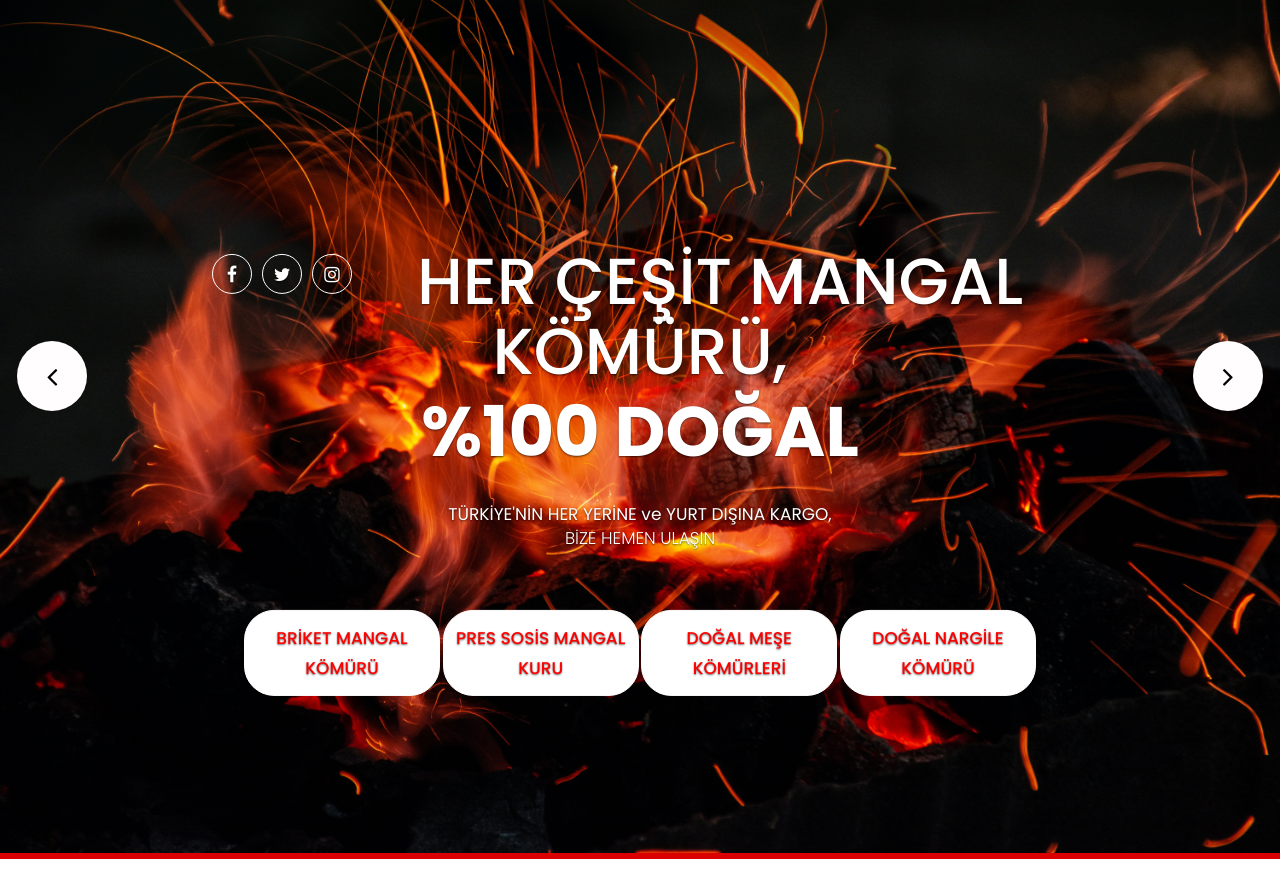
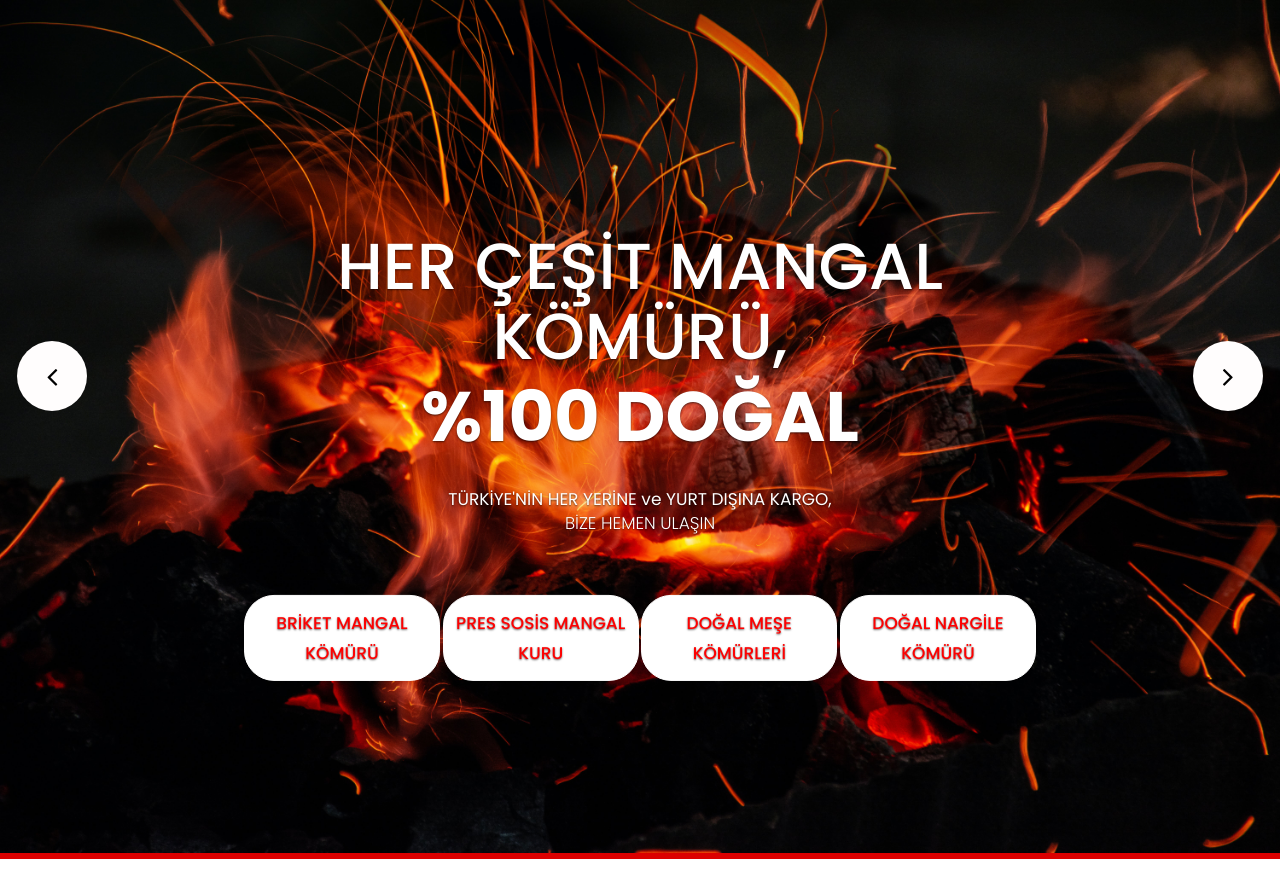
Before and after one commit to aoslu/herawebproje, a Django app: page / in a window 1280 px wide. Shown: the part 94-987 px from the top of the page. Run offline with Django 3.2, Linux system fonts and the light colour scheme; data comes from the database, SQL or seed files in the repository; some libraries are stand-ins or nearby versions.

Commit message:
revizeler1

```diff
--- a/herapp/templates/ev/anasayfa.html
+++ b/herapp/templates/ev/anasayfa.html
@@ -7,11 +7,6 @@
                 <img class="first-slide" src="{%static 'ev/assets/images/xd2.jpg'%}" alt="First slide">
                 <div class="container">
                     <div class="carousel-caption relative">
-                        <ul class="social_icon">
-                            <li> <a href="#"><i class="fa fa-facebook-f"></i></a></li>
-                            <li> <a href="#"><i class="fa fa-twitter"></i></a></li>
-                            <li> <a href="#"><i class="fa fa-instagram"></i></a></li>
-                        </ul>
                         <span> HER ÇEŞİT MANGAL KÖMÜRÜ, </span>
                         <h1>%100 DOĞAL</h1>
                         <p> <b>
@@ -33,11 +28,6 @@
                 <img class="second-slide" src="{%static 'ev/assets/images/xd1.png'%}" alt="Second slide">
                 <div class="container">
                     <div class="carousel-caption relative">
-                        <ul class="social_icon">
-                            <li> <a href="#"><i class="fa fa-facebook-f"></i></a></li>
-                            <li> <a href="#"><i class="fa fa-twitter"></i></a></li>
-                            <li> <a href="#"><i class="fa fa-instagram"></i></a></li>
-                        </ul>
                         <span> HER ÇEŞİT MANGAL KÖMÜRÜ, </span>
                         <h1>%100 DOĞAL</h1>
                         <p> <b>
@@ -52,11 +42,6 @@
                                 <a class="buynow" href="{%url 'nargile'%}">Doğal Nargile Kömürü</a>
                             </div>
                         </div>
-                        <ul class="social_icon">
-                            <li> <a href="#"><i class="fa fa-facebook-f"></i></a></li>
-                            <li> <a href="#"><i class="fa fa-twitter"></i></a></li>
-                            <li> <a href="#"><i class="fa fa-instagram"></i></a></li>
-                        </ul>
                     </div>
                 </div>
             </div>
@@ -64,11 +49,6 @@
                 <img class="third-slide" src="{%static 'ev/assets/images/xd3.jpg'%}" alt="Third slide">
                 <div class="container">
                     <div class="carousel-caption relative">
-                        <ul class="social_icon">
-                            <li> <a href="#"><i class="fa fa-facebook-f"></i></a></li>
-                            <li> <a href="#"><i class="fa fa-twitter"></i></a></li>
-                            <li> <a href="#"><i class="fa fa-instagram"></i></a></li>
-                        </ul>
                         <span> HER ÇEŞİT MANGAL KÖMÜRÜ, </span>
                         <h1>%100 DOĞAL</h1>
                         <p> <b>
```
Also changed, not shown: templates/components/slider_section.html (+0 -15 lines).
